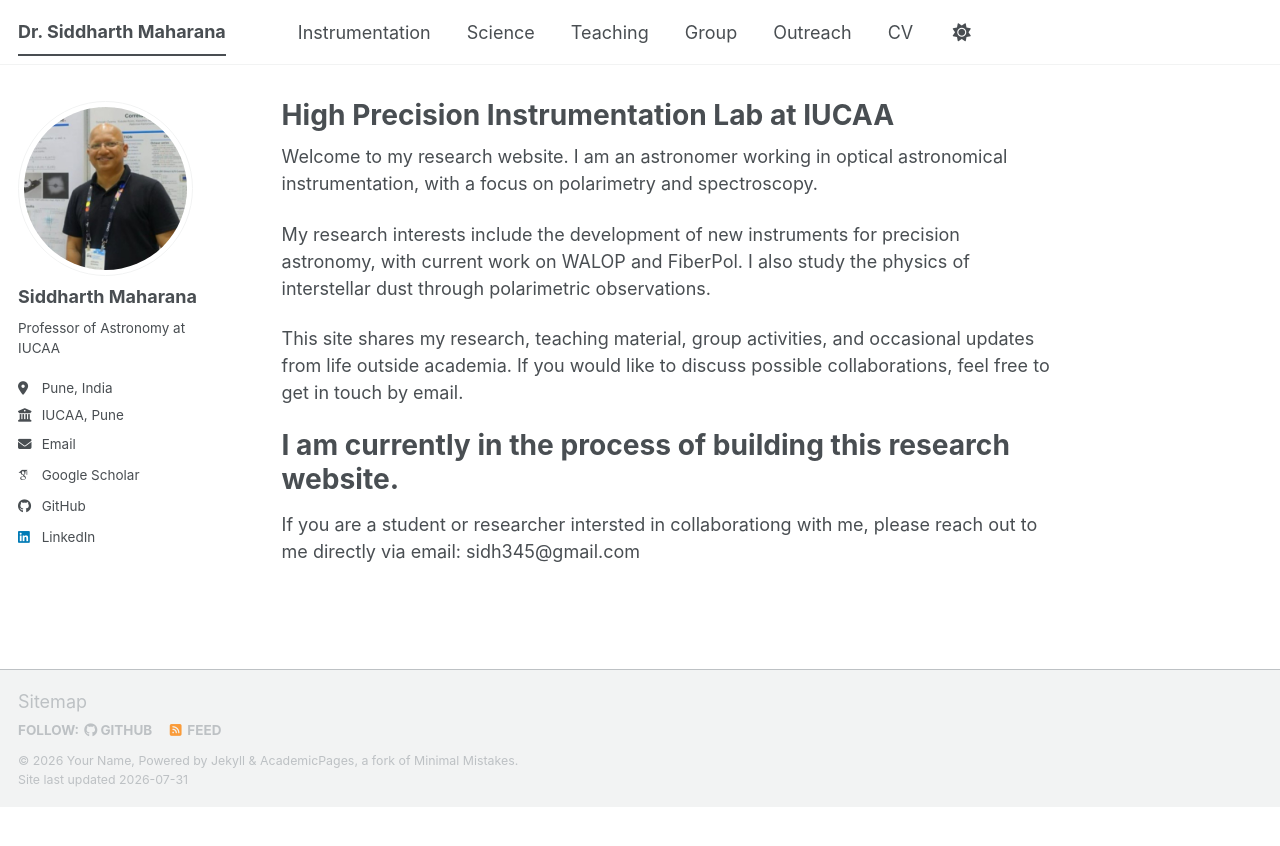
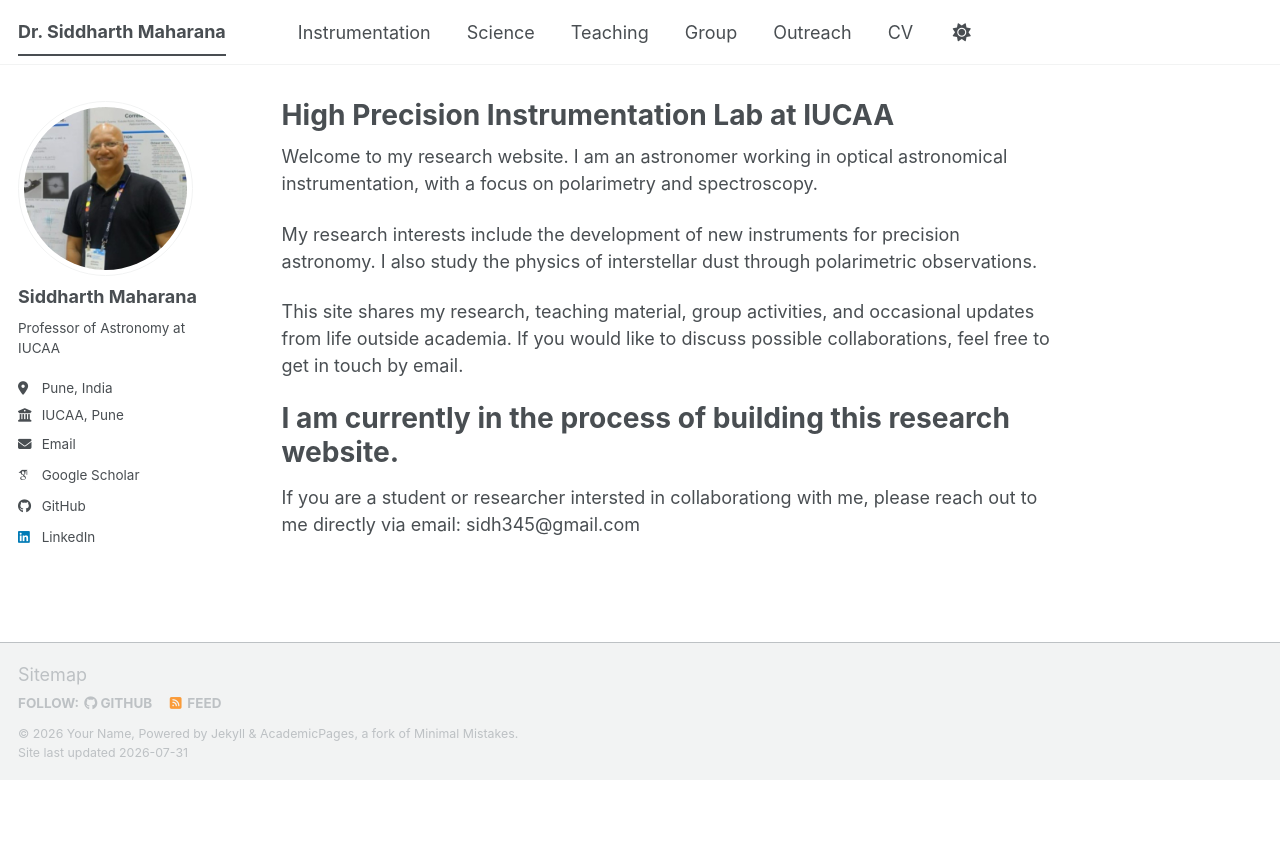
Before and after one commit to siddharth-maharana/siddharth-maharana.github.io, a Jekyll site: the page built from _pages/about.md, in a window 1280 px wide. Shown: the top 846 px of the page. Built offline with Jekyll 4.4.1, drawn with Linux system fonts in a browser that asks for light colours; some web fonts are replaced; a script bundle is joined from its source files by our own code; library files that are not in the unit come from our copies.

Commit message:
Update about.md

```diff
--- a/_pages/about.md
+++ b/_pages/about.md
@@ -9,7 +9,7 @@ redirect_from:
 
 Welcome to my research website. I am an astronomer working in optical astronomical instrumentation, with a focus on polarimetry and spectroscopy.
 
-My research interests include the development of new instruments for precision astronomy, with current work on WALOP and FiberPol. I also study the physics of interstellar dust through polarimetric observations.
+My research interests include the development of new instruments for precision astronomy. I also study the physics of interstellar dust through polarimetric observations.
 
 This site shares my research, teaching material, group activities, and occasional updates from life outside academia. If you would like to discuss possible collaborations, feel free to get in touch by email.
 
```
